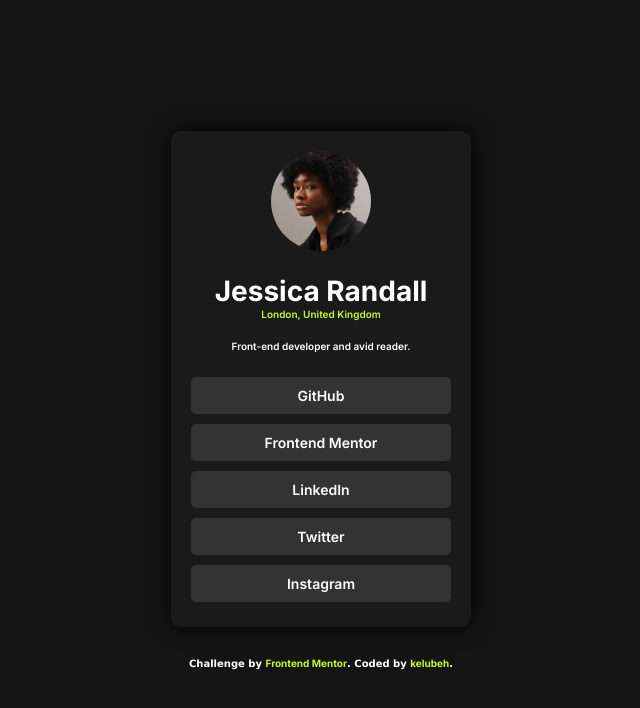
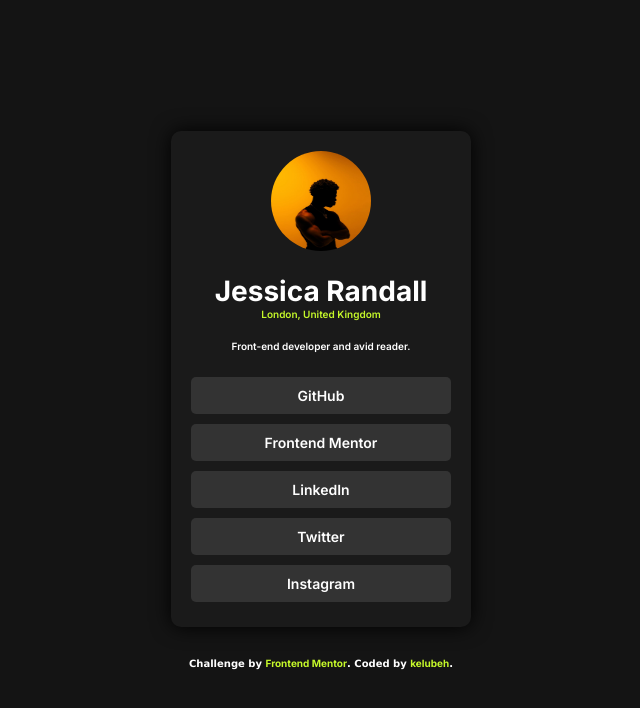
Before and after one commit to Kelubeh/social-links-profile-main, a plain HTML site: page index.html in a window 1280 px wide. Shown: the whole page, without its empty margins (319-959 px from the left). Drawn offline with Linux system fonts and the light colour scheme.

Commit message:
new image

```diff
--- a/index.html
+++ b/index.html
@@ -13,7 +13,7 @@
 
   <div class="container">
     <div class="cord">
-      <img src="assets/images/avatar-jessica.jpeg" alt="Jessica">
+      <img src="assets/images/kelubeh.jpeg" alt="Jessica">
       <div class="cord-text">
         <h1>Jessica Randall</h1>
         <p class="one"> London, United Kingdom</p>
```
Also changed, not shown: assets/images/kelubeh.jpeg (added).
